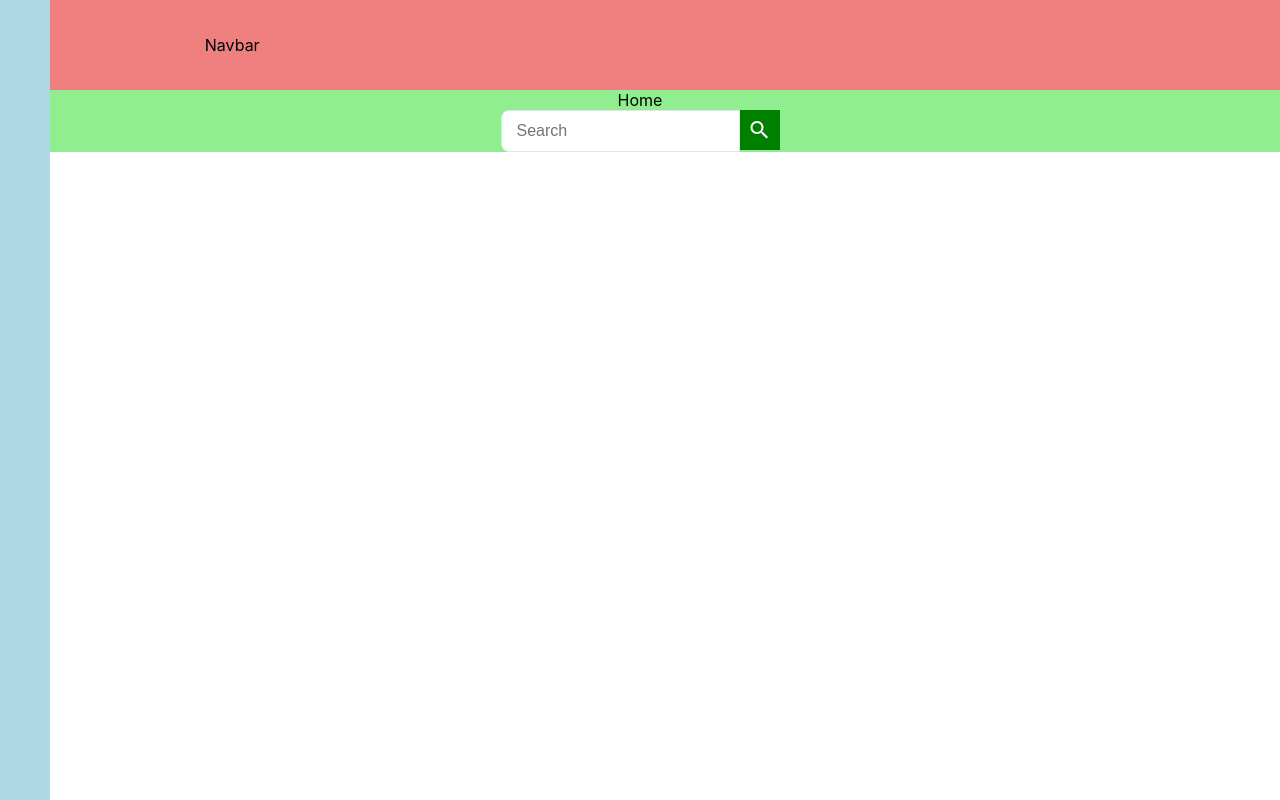
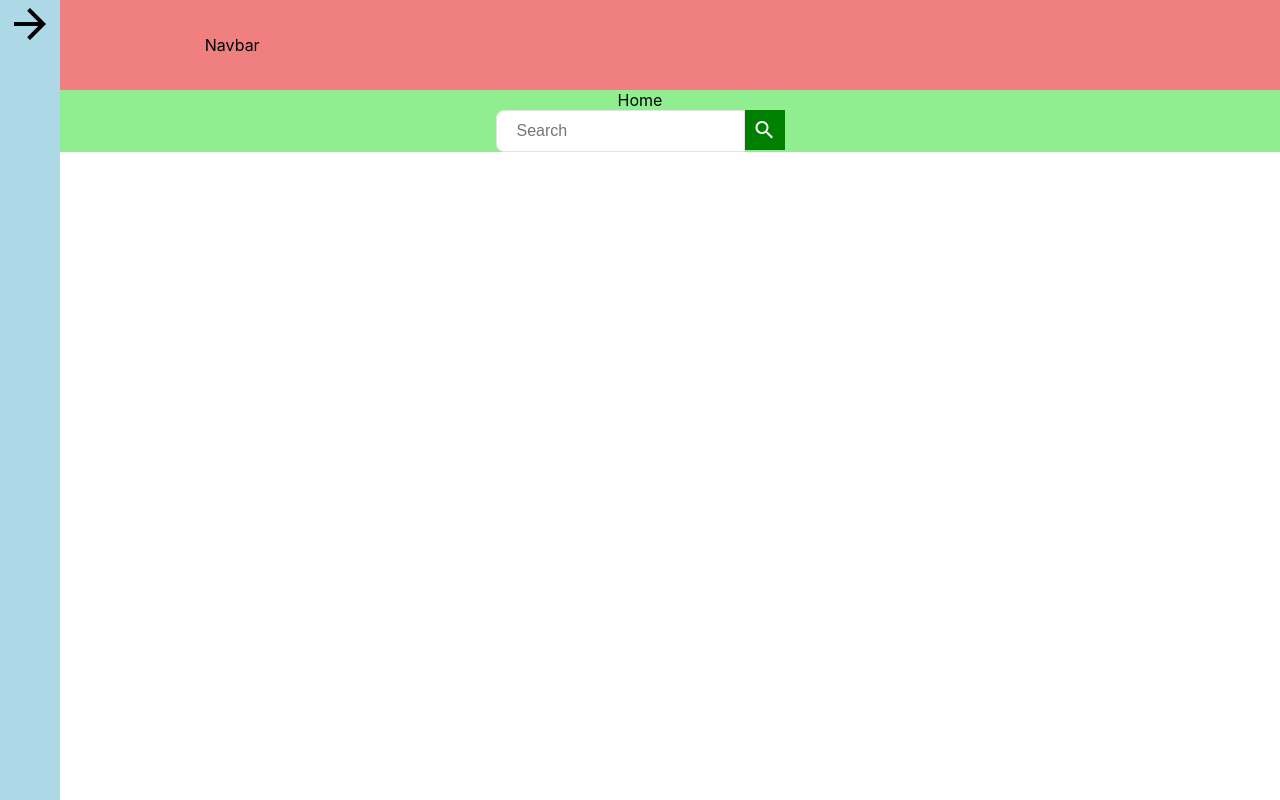
Before and after one commit to Gevork-Manukyan/student-store, a React app in the folder student-store-ui/: page / in a window 1280 px wide. Built offline with nearby package versions, Linux system fonts and the light colour scheme.

Commit message:
adds some styleing to checkout bar and starts prod disp

```diff
--- a/student-store-ui/package.json
+++ b/student-store-ui/package.json
@@ -7,6 +7,7 @@
     "@testing-library/react": "^11.2.7",
     "@testing-library/user-event": "^12.8.3",
     "axios": "^0.21.1",
+    "history": "^5.0.0",
     "moment": "^2.29.1",
     "react": "^17.0.2",
     "react-dom": "^17.0.2",
--- a/student-store-ui/src/components/App/App.js
+++ b/student-store-ui/src/components/App/App.js
@@ -1,4 +1,5 @@
 import './App.css';
+import { BrowserRouter, Routes, Route } from "react-router-dom"
 
 import CheckoutBar from "../CheckoutBar/CheckoutBar";
 import Home from "../Home/Home";
@@ -8,9 +9,18 @@ import Navbar from "../Navbar/Navbar";
 function App() {
   return (
     <div className="App">
+
+      <BrowserRouter>
         <CheckoutBar />
         <Navbar />
-        <Home />
+
+        <Routes>
+          <Route path="/" element={<Home />} />
+
+        </Routes>
+
+      </BrowserRouter>
+
     </div>
   );
 }
--- a/student-store-ui/src/components/CheckoutBar/CheckoutBar.css
+++ b/student-store-ui/src/components/CheckoutBar/CheckoutBar.css
@@ -1,9 +1,17 @@
 .CheckoutBar {
     height: 100%;
     max-height: 100vh;
-    width: 50px;
     display: flex;
     flex-direction: column;
     position: fixed;
     background-color: lightblue;
+    transition: width 0.2s cubic-bezier(0.23, 1, 0.320, 1);
 }
+
+.CheckoutBar.closed {
+    width: 60px;
+}
+
+.CheckoutBar.open {
+    width: 575px;
+}
--- a/student-store-ui/src/components/CheckoutBar/CheckoutBar.js
+++ b/student-store-ui/src/components/CheckoutBar/CheckoutBar.js
@@ -3,9 +3,17 @@ import './CheckoutBar.css';
 
 function CheckoutBar () {
     return (
-        <div className="CheckoutBar">
+        <section className="CheckoutBar closed">
+            <div className="content-wrapper">
+                <span className="arrow-button closed">
+                    <i className="material-icons md-48">arrow_forward</i>
+                </span>
 
-        </div>
+                <div className="shoppingCart">
+
+                </div>
+            </div>
+        </section>
     )
 }
 
--- a/student-store-ui/src/components/FilterInput/FilterInput.css
+++ b/student-store-ui/src/components/FilterInput/FilterInput.css
@@ -4,11 +4,11 @@
 }
 
 .FilterInput input {
-    height: 40px;
-    padding: 0 15px;
-    border-radius: 8px 0 0 8px;
     border: 1px solid #e4e4e4;
     font-size: 16px;
+    height: 40px;
+    padding: 0 20px;
+    border-radius: 8px 0 0 8px;
 }
 
 .FilterInput i {
--- a/student-store-ui/src/components/Home/Home.js
+++ b/student-store-ui/src/components/Home/Home.js
@@ -1,6 +1,7 @@
 import './Home.css';
 
 import SearchArea from "../SearchArea/SearchArea"
+import ProductDisplay from '../ProductDisplay/ProductDisplay';
 
 
 function Home () {
@@ -8,6 +9,7 @@ function Home () {
         <div className="Home">
             Home
             <SearchArea />
+            <ProductDisplay />
         </div>
     )
 }
--- /dev/null
+++ b/student-store-ui/src/components/ProductDisplay/ProductDisplay.css
@@ -0,0 +1,4 @@
+
+.ProductDisplay {
+
+}
--- /dev/null
+++ b/student-store-ui/src/components/ProductDisplay/ProductDisplay.js
@@ -0,0 +1,20 @@
+import axios from "axios"
+import { useEffect } from "react";
+
+import "./ProductDisplay.css"
+
+
+function ProductDisplay () {
+
+    useEffect (() => {
+
+    }, [])
+
+    return (
+        <div className="ProductDisplay">
+
+        </div>
+    )
+}
+
+export default ProductDisplay;
```
Also changed, not shown: 1 other file.
